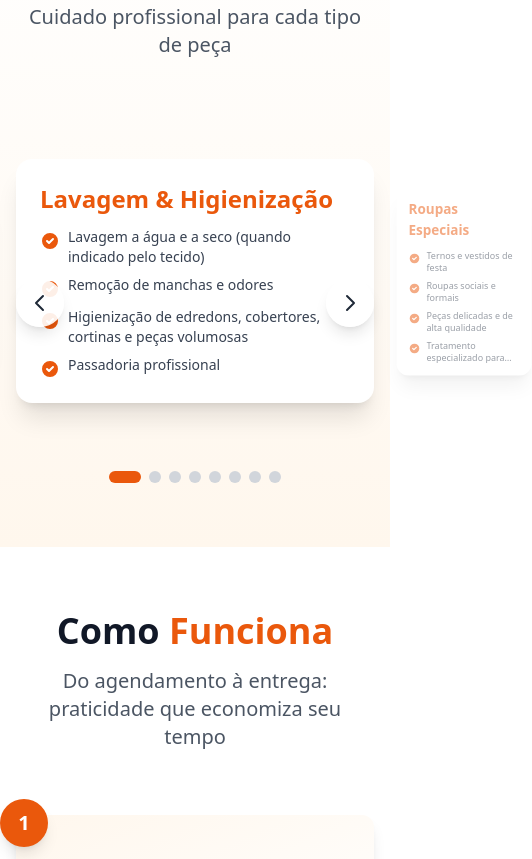
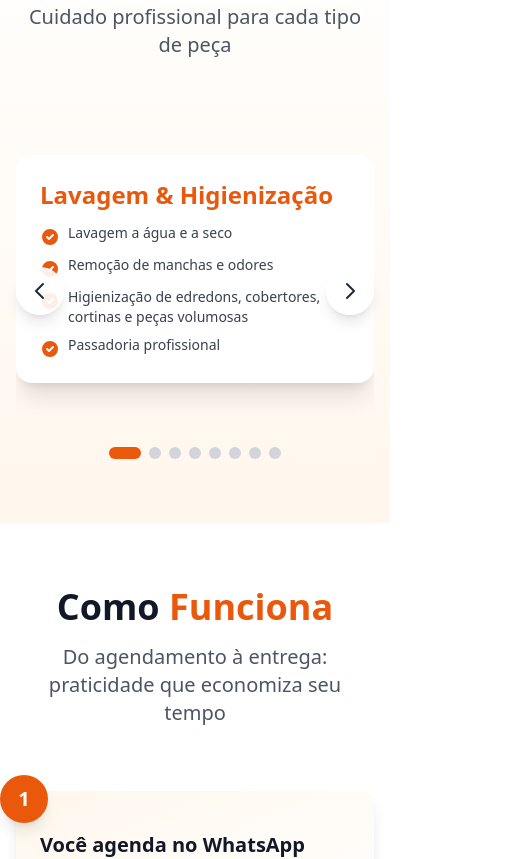
Before and after one commit to oceanit-io/tutto-bianco, a React (Vite) app: page / in a window 390 px wide. Shown: the part 2540-3399 px from the top of the page, 532 px wide, since content can reach past the window. Built offline with nearby package versions, Linux system fonts and the light colour scheme.

Commit message:
alterações

```diff
--- a/src/components/Depoimentos.jsx
+++ b/src/components/Depoimentos.jsx
@@ -32,22 +32,22 @@ const Depoimentos = () => {
           {depoimentos.map((depoimento, index) => (
             <div
               key={index}
-              className="bg-white rounded-2xl shadow-xl p-8 hover:shadow-2xl transition-all duration-300 transform hover:-translate-y-2"
+              className="bg-white rounded-2xl shadow-xl p-6 md:p-8 hover:shadow-2xl transition-all duration-300 transform hover:-translate-y-2 flex flex-col h-full"
             >
-              <div className="mb-6">
+              <div className="flex-grow">
                 <div className="flex text-primary-400 mb-4">
                   {[...Array(5)].map((_, i) => (
-                    <svg key={i} className="w-6 h-6" fill="currentColor" viewBox="0 0 20 20">
+                    <svg key={i} className="w-5 h-5 md:w-6 md:h-6" fill="currentColor" viewBox="0 0 20 20">
                       <path d="M9.049 2.927c.3-.921 1.603-.921 1.902 0l1.07 3.292a1 1 0 00.95.69h3.462c.969 0 1.371 1.24.588 1.81l-2.8 2.034a1 1 0 00-.364 1.118l1.07 3.292c.3.921-.755 1.688-1.54 1.118l-2.8-2.034a1 1 0 00-1.175 0l-2.8 2.034c-.784.57-1.838-.197-1.539-1.118l1.07-3.292a1 1 0 00-.364-1.118L2.98 8.72c-.783-.57-.38-1.81.588-1.81h3.461a1 1 0 00.951-.69l1.07-3.292z" />
                     </svg>
                   ))}
                 </div>
-                <p className="text-gray-700 text-lg leading-relaxed italic">
+                <p className="text-gray-700 text-base md:text-lg leading-relaxed italic">
                   "{depoimento.texto}"
                 </p>
               </div>
-              <div className="border-t pt-4">
-                <p className="text-gray-600 font-semibold">
+              <div className="border-t pt-4 mt-6 md:mt-8">
+                <p className="text-gray-600 font-semibold text-sm md:text-base">
                   — {depoimento.autor}
                 </p>
               </div>
--- a/src/components/QuemSomos.jsx
+++ b/src/components/QuemSomos.jsx
@@ -187,7 +187,7 @@ const QuemSomos = () => {
               </p>
             </div>
 
-            <div className="grid grid-cols-2 md:grid-cols-4 gap-4 md:gap-6">
+            <div className="grid grid-cols-1 sm:grid-cols-2 lg:grid-cols-4 gap-8 sm:gap-4 md:gap-6">
               {[
                 {
                   video: '/tapete.mp4',
@@ -212,7 +212,7 @@ const QuemSomos = () => {
               ].map((item, index) => (
                 <div
                   key={index}
-                  className="group relative overflow-hidden rounded-2xl shadow-xl bg-gray-900 cursor-pointer transform transition-all duration-300 hover:shadow-2xl hover:scale-105"
+                  className="group relative overflow-hidden rounded-2xl shadow-xl bg-gray-900 cursor-pointer transform transition-all duration-300 hover:shadow-2xl hover:scale-105 w-full min-w-0"
                 >
                   {/* Vídeo */}
                   <div className="relative w-full aspect-[9/16] min-h-[400px] md:min-h-[500px]">
--- a/src/components/Servicos.jsx
+++ b/src/components/Servicos.jsx
@@ -5,7 +5,7 @@ const Servicos = () => {
     {
       title: "Lavagem & Higienização",
       items: [
-        "Lavagem a água e a seco (quando indicado pelo tecido)",
+        "Lavagem a água e a seco",
         "Remoção de manchas e odores",
         "Higienização de edredons, cobertores, cortinas e peças volumosas",
         "Passadoria profissional",
@@ -115,7 +115,7 @@ const Servicos = () => {
         <div className="max-w-6xl mx-auto">
           <div className="relative">
             {/* Cards Container */}
-            <div className="relative flex items-center justify-center gap-0 overflow-visible py-8" style={{ height: 'auto' }}>
+            <div className="relative flex items-center justify-center gap-0 overflow-hidden lg:overflow-visible py-8" style={{ height: 'auto' }}>
               {getVisibleCards().map(({ index, offset }) => {
                 const servico = servicos[index]
                 const isCenter = offset === 0
@@ -126,8 +126,10 @@ const Servicos = () => {
                 return (
                   <div
                     key={`${index}-${currentIndex}`}
-                    className={`flex-shrink-0 transition-all duration-700 ease-in-out cursor-pointer ${
-                      isCenter ? 'w-full max-w-[600px]' : 'w-[180px] md:w-[220px]'
+                    className={`flex-shrink-0 transition-all duration-700 ease-in-out ${
+                      isCenter
+                        ? 'w-full max-w-[600px]'
+                        : 'hidden lg:block w-[180px] md:w-[220px] cursor-pointer'
                     }`}
                     style={{
                       transform: `scale(${scale})`,
```
